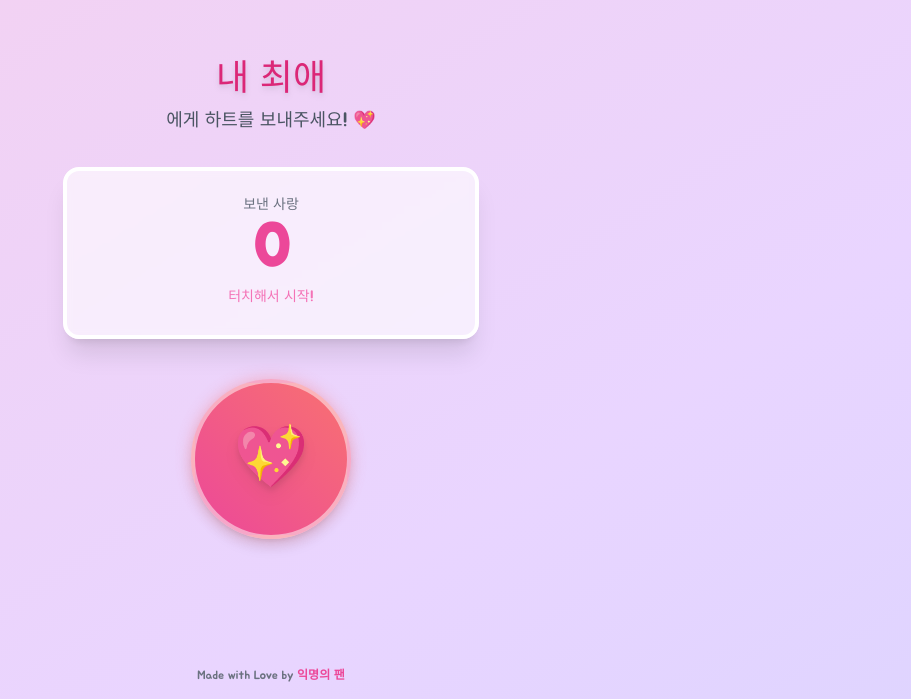
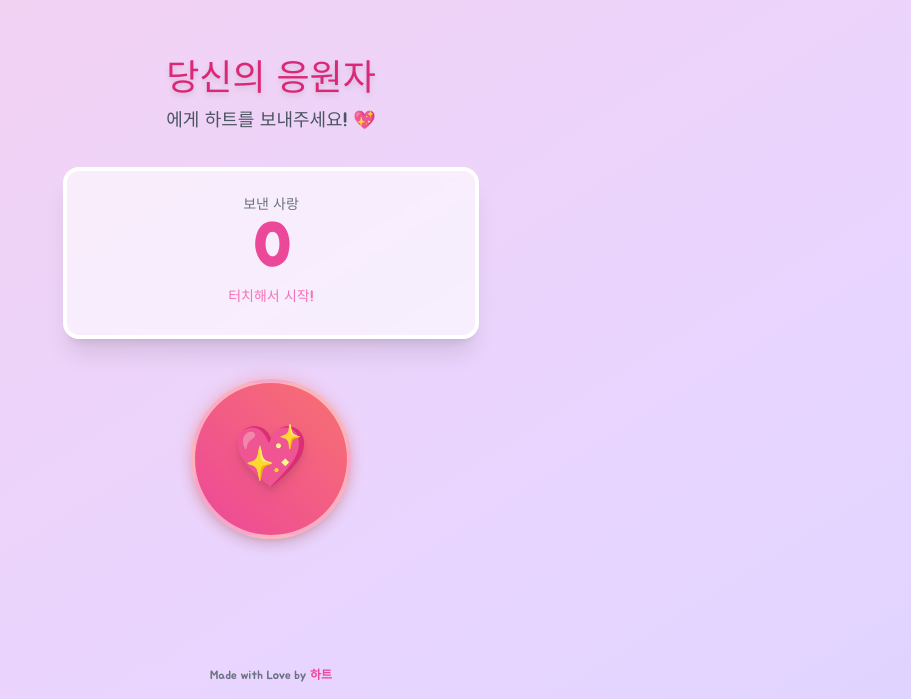
Before and after one commit to student-user11/heart_game, a plain HTML site: page index.html in a window 1280 px wide. Shown: the part 101-800 px from the top of the page, without its empty margins (369-1280 px from the left). Drawn offline with nearby package versions, Linux system fonts and the light colour scheme.

Commit message:
Update index.html

```diff
--- a/index.html
+++ b/index.html
@@ -70,7 +70,7 @@
             아래 '내 최애' 글자를 여러분이 좋아하는 아이돌이나 친구 이름으로 바꿔보세요!
             예: 차은우, 뉴진스, 3학년 5반 이쁜이
         -->
-        <h1 id="targetName" class="text-4xl text-pink-600 drop-shadow-md mb-2">내 최애</h1>
+        <h1 id="targetName" class="text-4xl text-pink-600 drop-shadow-md mb-2">당신의 응원자</h1>
 
         <p class="text-gray-600 text-lg mb-8">에게 하트를 보내주세요! 💖</p>
 
@@ -99,7 +99,7 @@
         여러분의 이름이나 닉네임을 적어보세요.
     -->
     <div class="absolute bottom-4 text-gray-500 text-xs text-center w-full">
-        Made with Love by <span class="font-bold text-pink-500">익명의 팬</span>
+        Made with Love by <span class="font-bold text-pink-500">하트</span>
     </div>
 
     <script>
@@ -179,4 +179,5 @@
 
     </script>
 </body>
+
 </html>
```
